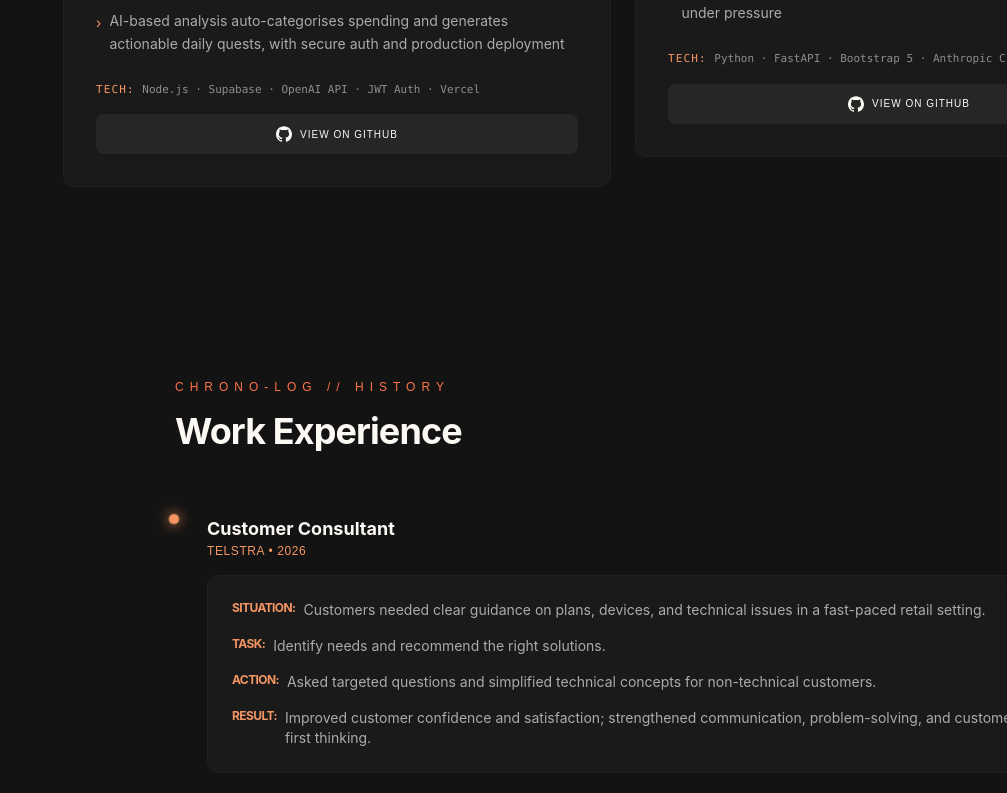
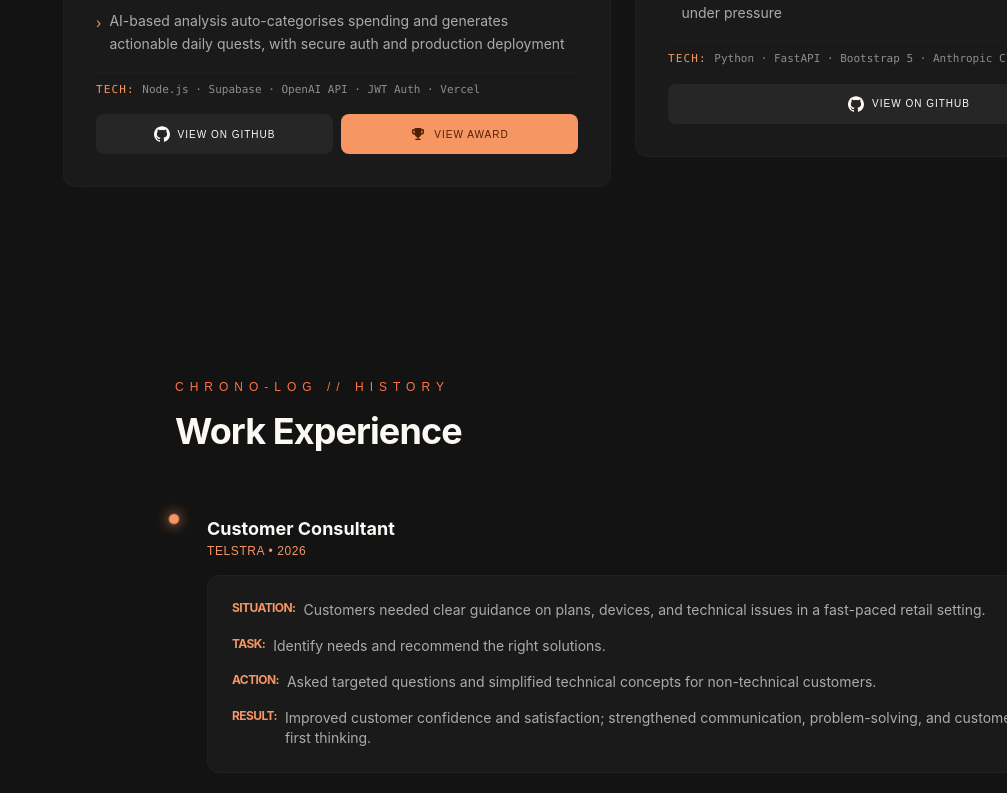
Before and after one commit to AathmikaGK/portfolio2.0, a Next.js app: page / in a window 1280 px wide. Shown: the part 3007-3800 px from the top of the page, without its empty margins (273-1280 px from the left). Built offline with nearby package versions, Linux system fonts and the light colour scheme.

Commit message:
Add View Award button with image modal for Little Wins

```diff
--- a/components/Hackathons.tsx
+++ b/components/Hackathons.tsx
@@ -1,6 +1,6 @@
 "use client";
-import { motion } from "framer-motion";
-import { useRef, MouseEvent, CSSProperties } from "react";
+import { motion, AnimatePresence } from "framer-motion";
+import { useRef, useState, useEffect, MouseEvent, CSSProperties } from "react";
 
 type Hackathon = {
   title: string;
@@ -10,6 +10,7 @@ type Hackathon = {
   highlights: string[];
   tech: string;
   github: string;
+  award?: string;
 };
 
 const hackathons: Hackathon[] = [
@@ -25,6 +26,7 @@ const hackathons: Hackathon[] = [
     ],
     tech: "Node.js · Supabase · OpenAI API · JWT Auth · Vercel",
     github: "https://github.com/AathmikaGK/LittleWins.git",
+    award: "/awards/best-pitch.png",
   },
   {
     title: "Safeguard AI",
@@ -47,7 +49,21 @@ function GitHubIcon() {
   );
 }
 
-function HackathonCard({ item }: { item: Hackathon }) {
+function TrophyIcon() {
+  return (
+    <svg viewBox="0 0 24 24" fill="currentColor" className="w-4 h-4" aria-hidden="true">
+      <path d="M7 3h10v2h3a1 1 0 0 1 1 1v3a4 4 0 0 1-4 4h-.2a6 6 0 0 1-3.8 3.92V19h3v2H8v-2h3v-2.08A6 6 0 0 1 7.2 13H7a4 4 0 0 1-4-4V6a1 1 0 0 1 1-1h3V3Zm0 4H5v2a2 2 0 0 0 2 2V7Zm10 4a2 2 0 0 0 2-2V7h-2v4Z" />
+    </svg>
+  );
+}
+
+function HackathonCard({
+  item,
+  onAwardClick,
+}: {
+  item: Hackathon;
+  onAwardClick: (src: string, title: string) => void;
+}) {
   const cardRef = useRef<HTMLDivElement>(null);
   const rafRef = useRef<number | null>(null);
   const latest = useRef({ x: 0, y: 0 });
@@ -117,23 +133,101 @@ function HackathonCard({ item }: { item: Hackathon }) {
           <span className="text-primary uppercase tracking-widest">Tech: </span>
           {item.tech}
         </p>
+        <div className="flex flex-col sm:flex-row gap-2 mt-2">
           <motion.a
             href={item.github}
             target="_blank"
             rel="noopener noreferrer"
             whileHover={{ scale: 1.04 }}
             whileTap={{ scale: 0.97 }}
-          className="cursor-hover mt-2 inline-flex items-center justify-center gap-2 bg-surface-container-highest hover:bg-primary hover:text-on-primary text-tertiary font-label text-[10px] uppercase tracking-widest py-3 rounded-lg transition-colors"
+            className="cursor-hover flex-1 inline-flex items-center justify-center gap-2 bg-surface-container-highest hover:bg-primary hover:text-on-primary text-tertiary font-label text-[10px] uppercase tracking-widest py-3 rounded-lg transition-colors"
           >
             <GitHubIcon />
             View on GitHub
           </motion.a>
+          {item.award && (
+            <motion.button
+              type="button"
+              onClick={() => onAwardClick(item.award!, item.title)}
+              whileHover={{ scale: 1.04 }}
+              whileTap={{ scale: 0.97 }}
+              className="cursor-hover flex-1 inline-flex items-center justify-center gap-2 bg-primary text-on-primary hover:shadow-[0_0_20px_rgba(245,150,99,0.4)] font-label text-[10px] uppercase tracking-widest py-3 rounded-lg transition-shadow"
+            >
+              <TrophyIcon />
+              View Award
+            </motion.button>
+          )}
+        </div>
       </div>
     </motion.div>
   );
 }
 
+function AwardModal({
+  src,
+  title,
+  onClose,
+}: {
+  src: string;
+  title: string;
+  onClose: () => void;
+}) {
+  useEffect(() => {
+    const onKey = (e: KeyboardEvent) => {
+      if (e.key === "Escape") onClose();
+    };
+    window.addEventListener("keydown", onKey);
+    const prevOverflow = document.body.style.overflow;
+    document.body.style.overflow = "hidden";
+    return () => {
+      window.removeEventListener("keydown", onKey);
+      document.body.style.overflow = prevOverflow;
+    };
+  }, [onClose]);
+
+  return (
+    <motion.div
+      initial={{ opacity: 0 }}
+      animate={{ opacity: 1 }}
+      exit={{ opacity: 0 }}
+      transition={{ duration: 0.25 }}
+      onClick={onClose}
+      className="fixed inset-0 z-[1000] bg-black/85 backdrop-blur-md flex items-center justify-center p-6"
+    >
+      <motion.div
+        initial={{ scale: 0.9, opacity: 0 }}
+        animate={{ scale: 1, opacity: 1 }}
+        exit={{ scale: 0.95, opacity: 0 }}
+        transition={{ type: "spring", stiffness: 260, damping: 26 }}
+        onClick={(e) => e.stopPropagation()}
+        className="relative max-w-4xl w-full"
+      >
+        <button
+          type="button"
+          onClick={onClose}
+          aria-label="Close"
+          className="cursor-hover absolute -top-4 -right-4 w-10 h-10 rounded-full bg-primary text-on-primary flex items-center justify-center shadow-lg hover:scale-110 transition-transform z-10"
+        >
+          <svg viewBox="0 0 24 24" fill="none" stroke="currentColor" strokeWidth="2.5" className="w-5 h-5">
+            <path d="M6 6l12 12M6 18L18 6" strokeLinecap="round" />
+          </svg>
+        </button>
+        <img
+          src={src}
+          alt={`${title} award`}
+          className="w-full h-auto rounded-xl shadow-2xl border border-outline-variant/20"
+        />
+        <p className="mt-4 text-center font-label text-[10px] uppercase tracking-[0.3em] text-on-surface-variant">
+          {title}
+        </p>
+      </motion.div>
+    </motion.div>
+  );
+}
+
 export default function Hackathons() {
+  const [award, setAward] = useState<{ src: string; title: string } | null>(null);
+
   return (
     <section className="py-24 px-6 md:px-20 bg-surface-container-low" id="hackathons">
       <motion.div
@@ -176,11 +270,24 @@ export default function Hackathons() {
                 visible: { opacity: 1, y: 0, transition: { duration: 0.5 } },
               }}
             >
-              <HackathonCard item={item} />
+              <HackathonCard
+                item={item}
+                onAwardClick={(src, title) => setAward({ src, title })}
+              />
             </motion.div>
           ))}
         </motion.div>
       </motion.div>
+
+      <AnimatePresence>
+        {award && (
+          <AwardModal
+            src={award.src}
+            title={award.title}
+            onClose={() => setAward(null)}
+          />
+        )}
+      </AnimatePresence>
     </section>
   );
 }
```
Lines whose indentation alone changed are shown as unchanged.
